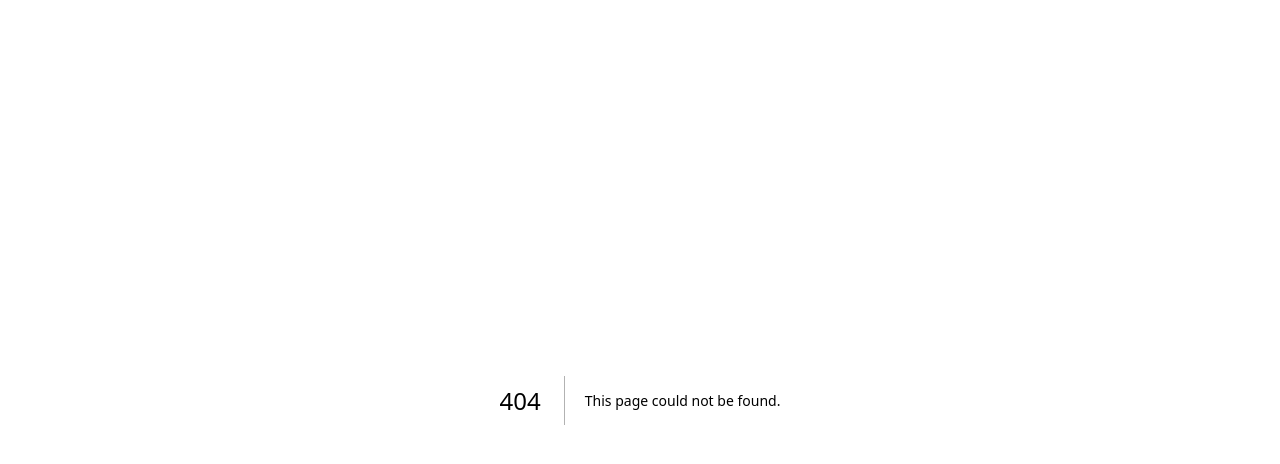
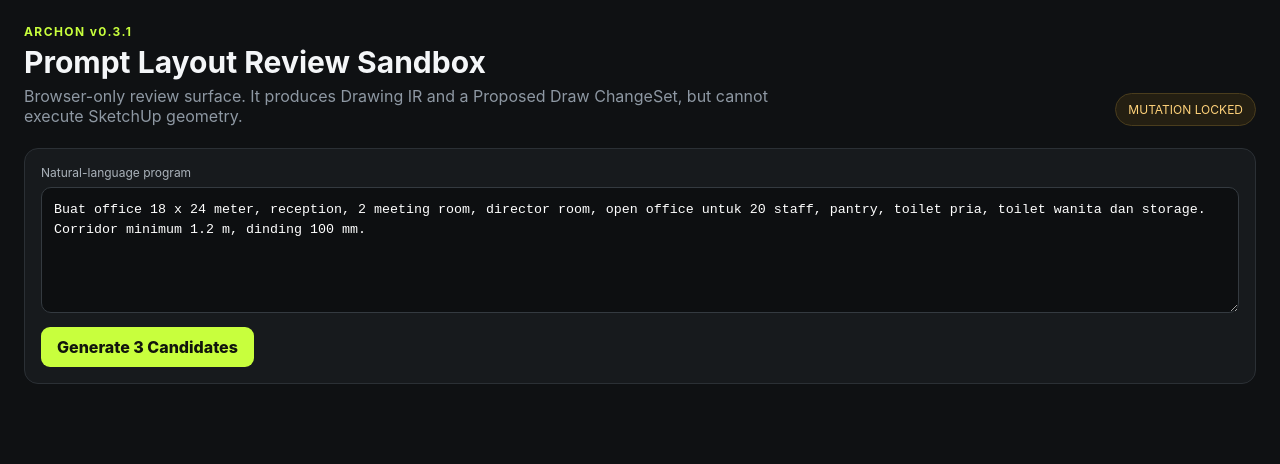
Before and after one commit to 9dbit/Archon, a Next.js app in the folder apps/web/: page /layout-sandbox in a window 1280 px wide. Before the commit this address had no page. Shown: the top 464 px of the page. Built offline with nearby package versions, Linux system fonts and the light colour scheme.

Commit message:
feat: expose layout sandbox page

```diff
--- /dev/null
+++ b/apps/web/app/layout-sandbox/page.tsx
@@ -0,0 +1,5 @@
+import { LayoutReviewSandbox } from '../../components/layout-review-sandbox';
+
+export default function LayoutSandboxPage() {
+  return <LayoutReviewSandbox />;
+}
```
